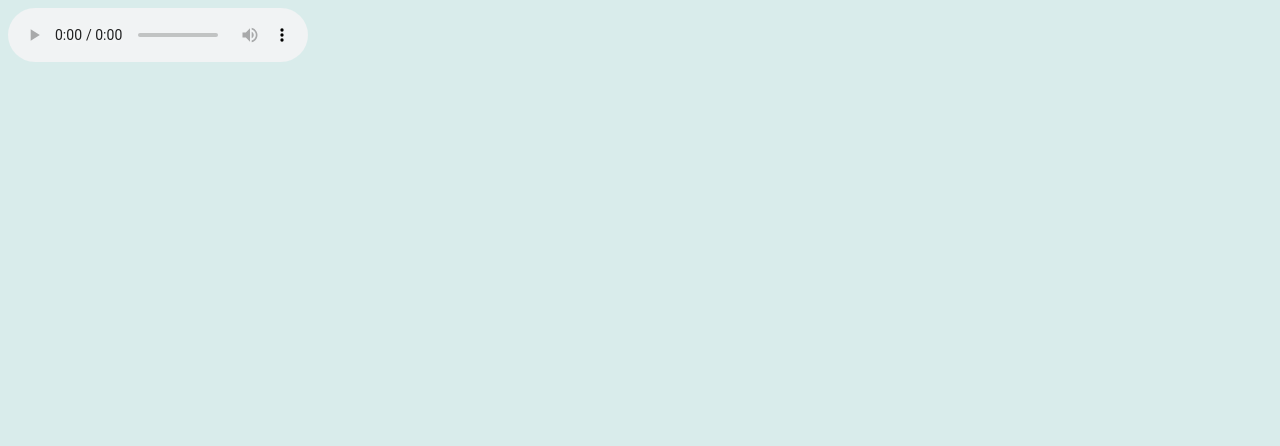
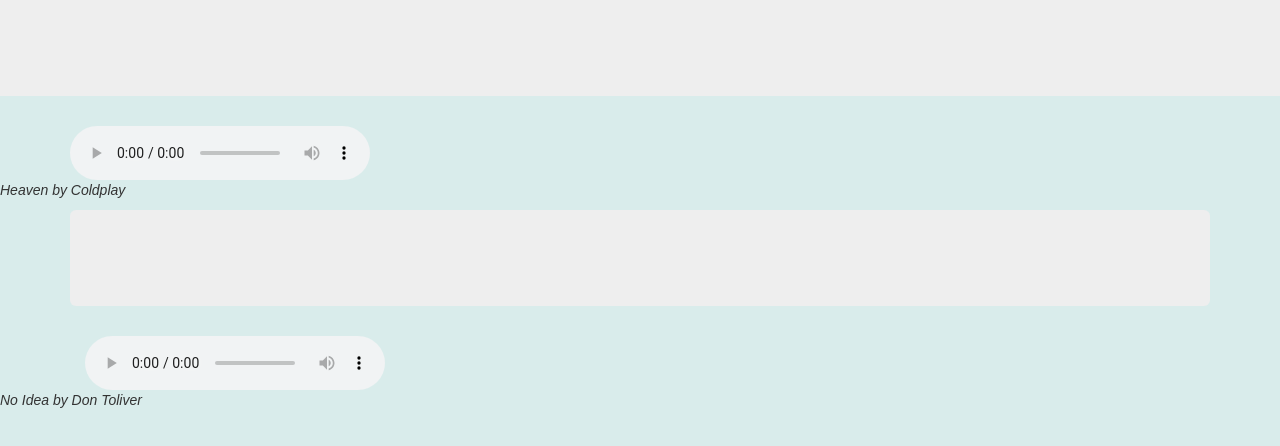
Before and after one commit to Thanos-11/actual-portfolio, a plain HTML site: page songs.html in a window 1280 px wide. Drawn offline with nearby package versions, Linux system fonts and the light colour scheme.

Commit message:
Added a new track in the page

```diff
--- a/songs.html
+++ b/songs.html
@@ -2,9 +2,21 @@
 <head>
     <head><Favoritesongs</head>
     <title>A Short page on the songs i love</title>
+    <link href="bootstrap.css" rel="stylesheet" type="text/css">
     <link rel="stylesheet" type="text/css" href="index.css">
-        <body>
-            <audio controls="" loop="" src="Songs/02. Heaven.mp3" type="audio/mp3"></audio>
-        </body>
 </head>
+<body>
+<div class="jumbotron"></div>
+<div class="container">
+    <div class="row">
+    <div class="col-md-1"><audio controls="" loop="" src="Songs/02. Heaven.mp3" type="audio/mp3"></audio></div>
+</div>
+</div>
+<em><p>Heaven by Coldplay</p></em>
+<div class="container">
+<div class="jumbotron"></div>
+<div class="col-md-1"><audio controls="" loop="" src="Songs/12. No Idea.mp3" type="audio/mp3"></audio></div>
+</div>
+<em><p>No Idea by Don Toliver </p></em>
+</body>
 </html>
```
